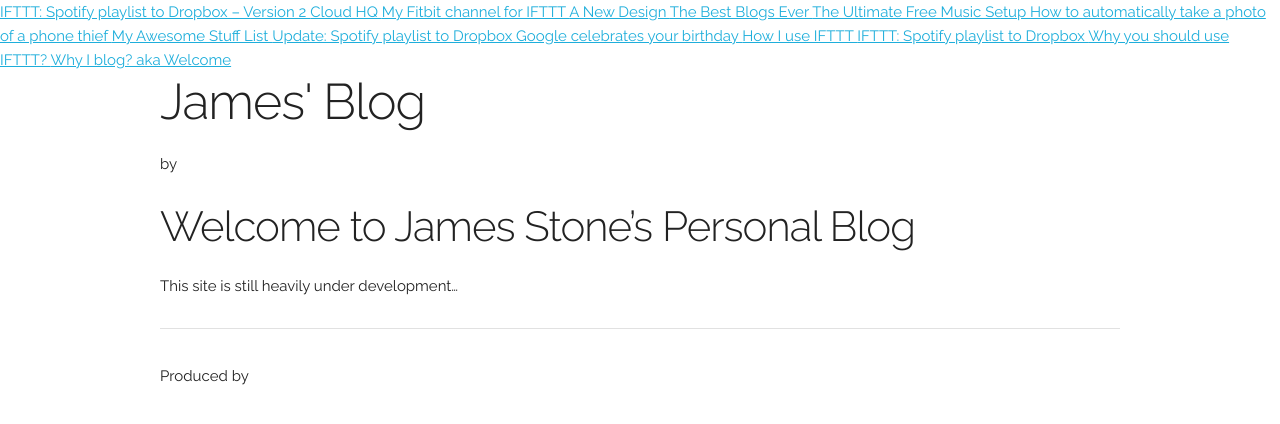
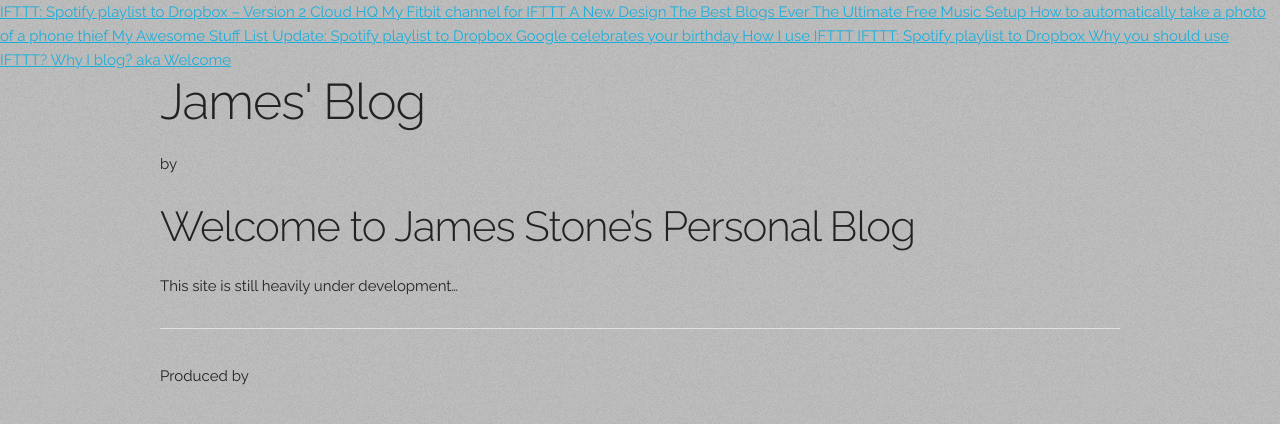
Before and after one commit to jamesmstone/blog, a Jekyll site: the page built from index.md, in a window 1280 px wide. Shown: the top 424 px of the page. Built offline with Jekyll 4.4.1, drawn with Linux system fonts in a browser that asks for light colours.

Commit message:
custom css

```diff
--- a/css/custom.css
+++ b/css/custom.css
@@ -1,6 +1,10 @@
 /* Shared
 –––––––––––––––––––––––––––––––––––––––––––––––––– */
+body{
+    /*background: url("/images/noise.png"), url('/images/section_background.png') center/cover;*/
+    background: url("/images/noise.png"), #bbbbbb center;
 
+}
 
 /* Nav
 –––––––––––––––––––––––––––––––––––––––––––––––––– */
```
Also changed, not shown: 3 other files.
